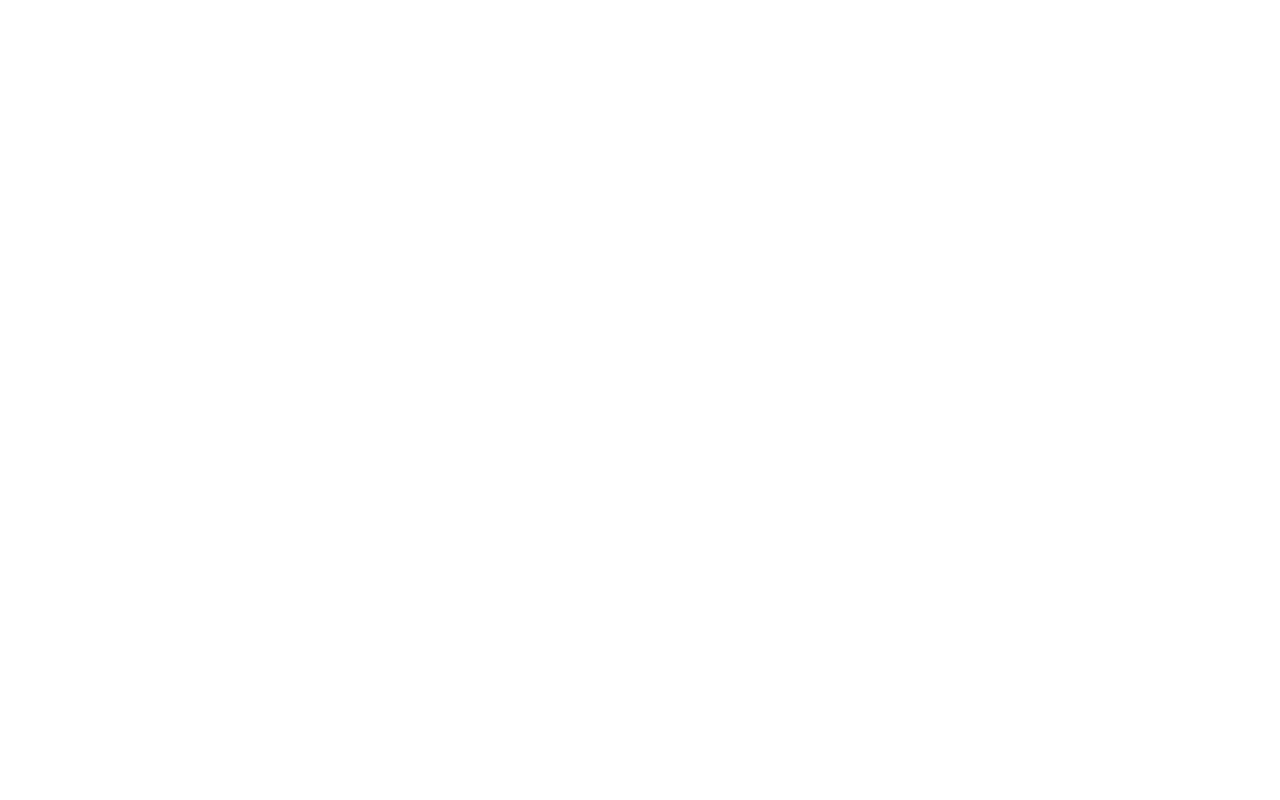
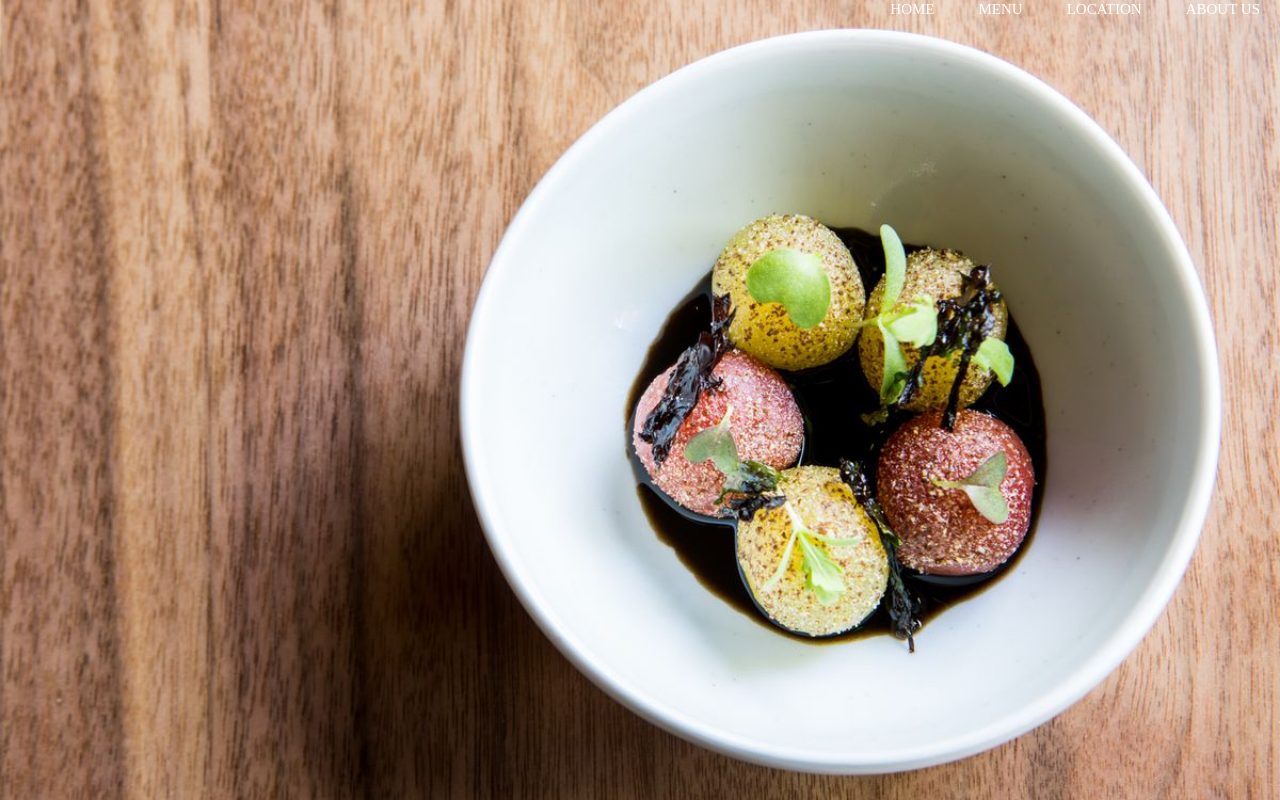
Before and after one commit to Yusuph15/Restaurant-p, a plain HTML site: page Index.html in a window 1280 px wide. Drawn offline with Linux system fonts and the light colour scheme.

Commit message:
emprvement on css(styleA) Background

```diff
--- a/styleA.css
+++ b/styleA.css
@@ -5,7 +5,7 @@
 
 header
     {
-        background-image:url(R8.jpg);
+        background-image:url(Pictures/R8.jpg);
         height: 100vh;
         background-size: cover;
         background-position: center;
```
